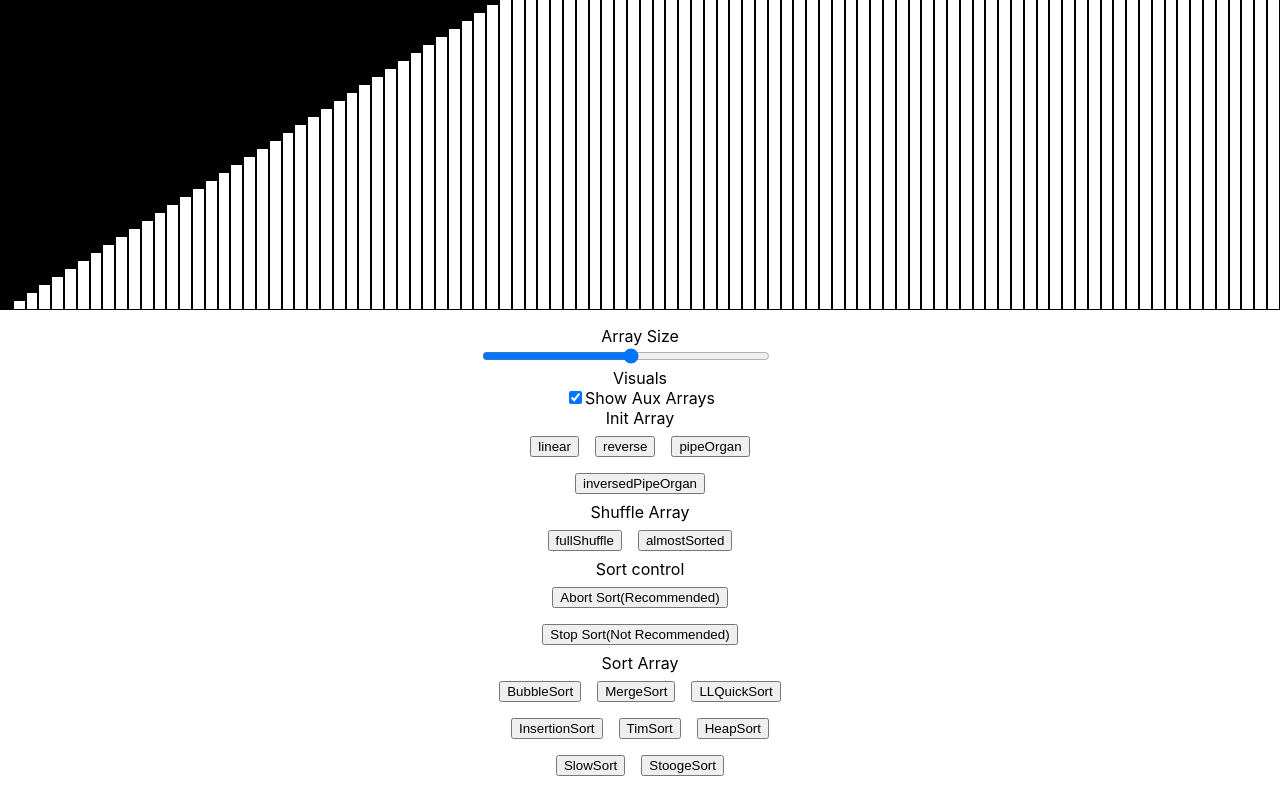
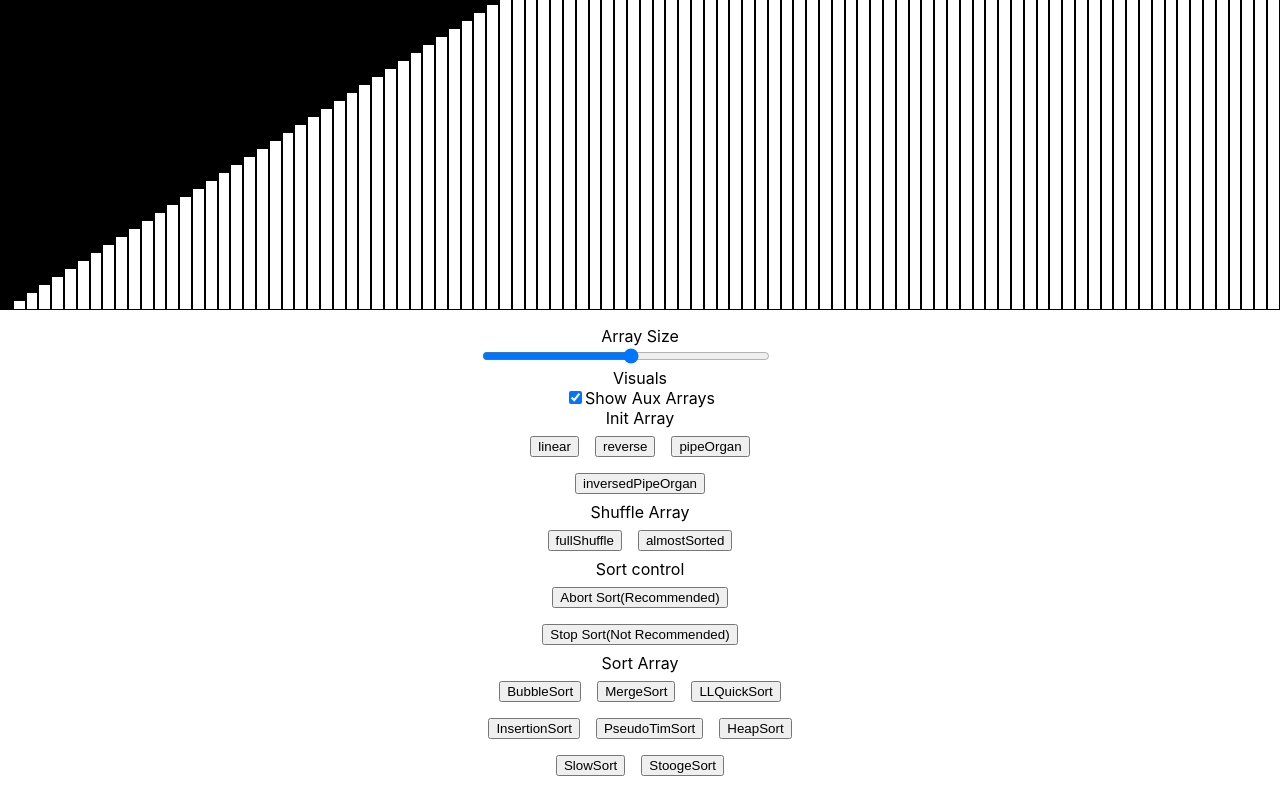
Before and after one commit to meetinger/array-visualizer, a React (Create React App) app: page / in a window 1280 px wide. Shown: the part 490-1290 px from the top of the page. Built offline with nearby package versions, Linux system fonts and the light colour scheme.

Commit message:
Rename PseudoTimSort

```diff
--- a/src/components/Sorts/TimSort.js
+++ b/src/components/Sorts/PseudoTimSort.js
@@ -1,10 +1,10 @@
 import {Sort} from "./Sort";
 
-export class TimSort extends Sort {
+export class PseudoTimSort extends Sort {
     MIN_MERGE
     constructor(arrayVisualizer) {
         super(arrayVisualizer);
-        this.sortName = "TimSort"
+        this.sortName = "PseudoTimSort"
         this.MIN_MERGE = 32
     }
 
--- a/src/components/Sorts/Sorts.js
+++ b/src/components/Sorts/Sorts.js
@@ -4,7 +4,7 @@ export class Sorts {
 
     constructor(arrayVisualizer) {
         this.arrayVisualizer = arrayVisualizer
-        this.sortsPaths = ["BubbleSort", "MergeSort", "LLQuickSort", "InsertionSort", "TimSort", "HeapSort", "SlowSort", "StoogeSort"]
+        this.sortsPaths = ["BubbleSort", "MergeSort", "LLQuickSort", "InsertionSort", "PseudoTimSort", "HeapSort", "SlowSort", "StoogeSort"]
     }
 
     getSortsPaths() {
```
